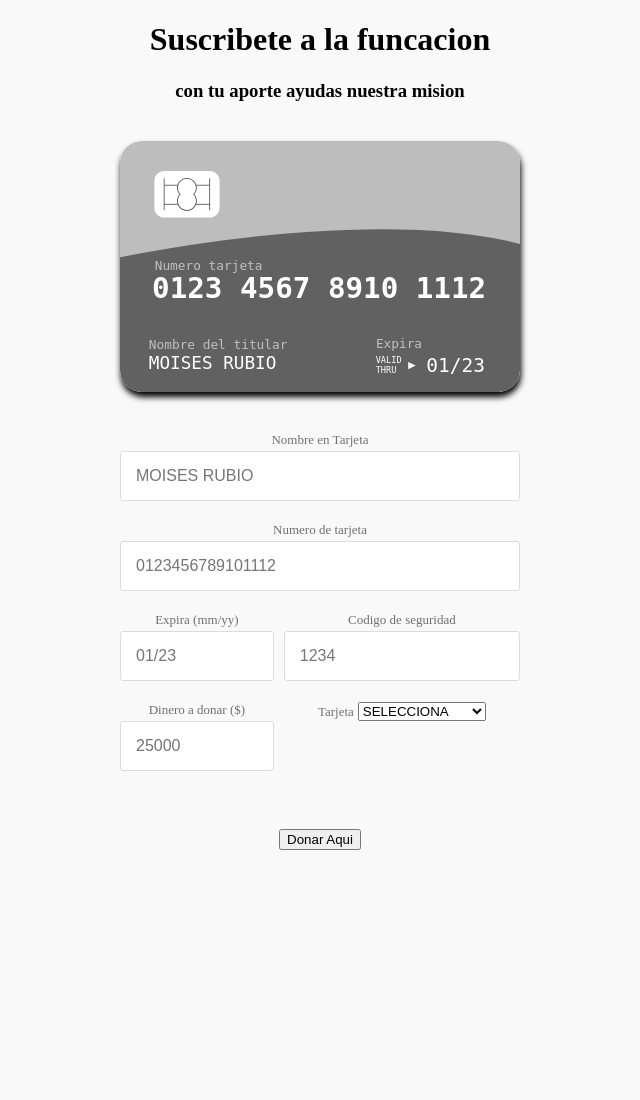
After one commit to Deevcode/G_G_Django, a Django app: page /compras/ in a window 1280 px wide. The commit adds this page. Shown: the whole page, without its empty margins (320-960 px from the left). Run offline with Django 4.2, Linux system fonts and the light colour scheme; parts of the project's set-up code (start-up, migrations or seed data) failed here and were passed over.

Commit message:
cambios en portal de pagos

```diff
--- /dev/null
+++ b/Tienda/Jordaan23/app/static/app/css/pagos.css
@@ -0,0 +1,361 @@
+body {
+    margin: 0;
+    padding: 0;
+    background-color: #f9f9f9;
+    display: -webkit-box;
+    display: -ms-flexbox;
+    display: flex;
+    -ms-flex-line-pack: center;
+        align-content: center;
+    -webkit-box-align: center;
+        -ms-flex-align: center;
+            align-items: center;
+    -webkit-box-pack: center;
+        -ms-flex-pack: center;
+            justify-content: center;
+    min-height: 100vh;
+    -ms-flex-wrap: wrap;
+        flex-wrap: wrap;
+    font-family: 'Raleway';
+}
+
+.payment-title {
+    width: 100%;
+    text-align: center;
+}
+
+.form-container .field-container:first-of-type {
+    grid-area: name;
+}
+
+.form-container .field-container:nth-of-type(2) {
+    grid-area: number;
+}
+
+.form-container .field-container:nth-of-type(3) {
+    grid-area: expiration;
+}
+
+.form-container .field-container:nth-of-type(4) {
+    grid-area: security;
+}
+
+.field-container input {
+    -webkit-box-sizing: border-box;
+    box-sizing: border-box;
+}
+
+.field-container {
+    position: relative;
+}
+
+.form-container {
+    display: grid;
+    grid-column-gap: 10px;
+    grid-template-columns: auto auto;
+    grid-template-rows: 90px 90px 90px;
+    grid-template-areas: "name name""number number""expiration security";
+    max-width: 400px;
+    padding: 20px;
+    color: #707070;
+}
+
+label {
+    padding-bottom: 5px;
+    font-size: 13px;
+}
+
+input {
+    margin-top: 3px;
+    padding: 15px;
+    font-size: 16px;
+    width: 100%;
+    border-radius: 3px;
+    border: 1px solid #dcdcdc;
+}
+
+.ccicon {
+    height: 38px;
+    position: absolute;
+    right: 6px;
+    top: calc(50% - 17px);
+    width: 60px;
+}
+
+/* CREDIT CARD IMAGE STYLING */
+/*
+.preload * {
+    -webkit-transition: none !important;
+    -moz-transition: none !important;
+    -ms-transition: none !important;
+    -o-transition: none !important;
+}
+*/
+
+.container {
+    width: 100%;
+    max-width: 400px;
+    max-height: 251px;
+    height: 54vw;
+    padding: 20px;
+}
+
+#ccsingle {
+    position: absolute;
+    right: 15px;
+    top: 20px;
+}
+
+#ccsingle svg {
+    width: 100px;
+    max-height: 60px;
+}
+
+.creditcard svg#cardfront,
+.creditcard svg#cardback {
+    width: 100%;
+    -webkit-box-shadow: 1px 5px 6px 0px black;
+    box-shadow: 1px 5px 6px 0px black;
+    border-radius: 22px;
+}
+
+#generatecard{
+    cursor: pointer;
+    float: right;
+    font-size: 12px;
+    color: #fff;
+    padding: 2px 4px;
+    background-color: #909090;
+    border-radius: 4px;
+    cursor: pointer;
+    float:right;
+}
+
+/* CHANGEABLE CARD ELEMENTS */
+.creditcard .lightcolor,
+.creditcard .darkcolor {
+    -webkit-transition: fill .5s;
+    transition: fill .5s;
+}
+
+.creditcard .lightblue {
+    fill: #03A9F4;
+}
+
+.creditcard .lightbluedark {
+    fill: #0288D1;
+}
+
+.creditcard .red {
+    fill: #ef5350;
+}
+
+.creditcard .reddark {
+    fill: #d32f2f;
+}
+
+.creditcard .purple {
+    fill: #ab47bc;
+}
+
+.creditcard .purpledark {
+    fill: #7b1fa2;
+}
+
+.creditcard .cyan {
+    fill: #26c6da;
+}
+
+.creditcard .cyandark {
+    fill: #0097a7;
+}
+
+.creditcard .green {
+    fill: #66bb6a;
+}
+
+.creditcard .greendark {
+    fill: #388e3c;
+}
+
+.creditcard .lime {
+    fill: #d4e157;
+}
+
+.creditcard .limedark {
+    fill: #afb42b;
+}
+
+.creditcard .yellow {
+    fill: #ffeb3b;
+}
+
+.creditcard .yellowdark {
+    fill: #f9a825;
+}
+
+.creditcard .orange {
+    fill: #ff9800;
+}
+
+.creditcard .orangedark {
+    fill: #ef6c00;
+}
+
+.creditcard .grey {
+    fill: #bdbdbd;
+}
+
+.creditcard .greydark {
+    fill: #616161;
+}
+
+/* FRONT OF CARD */
+#svgname {
+    text-transform: uppercase;
+}
+
+#cardfront .st2 {
+    fill: #FFFFFF;
+}
+
+#cardfront .st3 {
+    font-family: 'Source Code Pro', monospace;
+    font-weight: 600;
+}
+
+#cardfront .st4 {
+    font-size: 54.7817px;
+}
+
+#cardfront .st5 {
+    font-family: 'Source Code Pro', monospace;
+    font-weight: 400;
+}
+
+#cardfront .st6 {
+    font-size: 33.1112px;
+}
+
+#cardfront .st7 {
+    opacity: 0.6;
+    fill: #FFFFFF;
+}
+
+#cardfront .st8 {
+    font-size: 24px;
+}
+
+#cardfront .st9 {
+    font-size: 36.5498px;
+}
+
+#cardfront .st10 {
+    font-family: 'Source Code Pro', monospace;
+    font-weight: 300;
+}
+
+#cardfront .st11 {
+    font-size: 16.1716px;
+}
+
+#cardfront .st12 {
+    fill: #4C4C4C;
+}
+
+/* BACK OF CARD */
+#cardback .st0 {
+    fill: none;
+    stroke: #0F0F0F;
+    stroke-miterlimit: 10;
+}
+
+#cardback .st2 {
+    fill: #111111;
+}
+
+#cardback .st3 {
+    fill: #F2F2F2;
+}
+
+#cardback .st4 {
+    fill: #D8D2DB;
+}
+
+#cardback .st5 {
+    fill: #C4C4C4;
+}
+
+#cardback .st6 {
+    font-family: 'Source Code Pro', monospace;
+    font-weight: 400;
+}
+
+#cardback .st7 {
+    font-size: 27px;
+}
+
+#cardback .st8 {
+    opacity: 0.6;
+}
+
+#cardback .st9 {
+    fill: #FFFFFF;
+}
+
+#cardback .st10 {
+    font-size: 24px;
+}
+
+#cardback .st11 {
+    fill: #EAEAEA;
+}
+
+#cardback .st12 {
+    font-family: 'Rock Salt', cursive;
+}
+
+#cardback .st13 {
+    font-size: 37.769px;
+}
+
+/* FLIP ANIMATION */
+.container {
+    perspective: 1000px;
+}
+
+.creditcard {
+    width: 100%;
+    max-width: 400px;
+    -webkit-transform-style: preserve-3d;
+    transform-style: preserve-3d;
+    transition: -webkit-transform 0.6s;
+    -webkit-transition: -webkit-transform 0.6s;
+    transition: transform 0.6s;
+    transition: transform 0.6s, -webkit-transform 0.6s;
+    cursor: pointer;
+}
+
+.creditcard .front,
+.creditcard .back {
+    position: absolute;
+    width: 100%;
+    max-width: 400px;
+    -webkit-backface-visibility: hidden;
+    backface-visibility: hidden;
+    -webkit-font-smoothing: antialiased;
+    color: #47525d;
+}
+
+.creditcard .back {
+    -webkit-transform: rotateY(180deg);
+    transform: rotateY(180deg);
+}
+
+.creditcard.flipped {
+    -webkit-transform: rotateY(180deg);
+    transform: rotateY(180deg);
+}
+.webpay {
+    height: 100px;
+}
--- /dev/null
+++ b/Tienda/Jordaan23/app/templates/app/compras.html
@@ -0,0 +1,168 @@
+
+<!-- Carga carpeta static para JS CSS y IMG -->
+{% load static %}
+
+{% block css %}
+<!--ESTILOS PARA EL PORTAL DE PAGOS-->
+<link rel="stylesheet" href="{% static 'app/css/pagos.css' %}">
+{% endblock %}
+
+<!--INICIO DEL BLOQUE HERABLE-->
+{% block js %}
+<!--JAVASCRIP PARA EL PORTAL DE PAGOS-->
+<link rel="stylesheet" href="{% static 'app/css/pago.js' %}">
+{% endblock %}
+
+<!-- LLamo al bloque contenido insertado en [base.html] -->
+{% block contenido %}
+<main>
+    <div class="card">
+        <div class="card-body">
+            <div class="payment-title">
+                <h1>Suscribete a la funcacion</h1>
+                <h3>con tu aporte ayudas nuestra mision</h3>
+            </div>
+            <div class="container preload">
+                <div class="creditcard">
+                    <div class="front">
+                        <div id="ccsingle"></div>
+                        <svg version="1.1" id="cardfront" xmlns="http://www.w3.org/2000/svg" xmlns:xlink="http://www.w3.org/1999/xlink" x="0px" y="0px" viewBox="0 0 750 471" style="enable-background:new 0 0 750 471;" xml:space="preserve">
+                            <g id="Front">
+                                <g id="CardBackground">
+                                    <g id="Page-1_1_">
+                                        <g id="amex_1_">
+                                            <path id="Rectangle-1_1_" class="lightcolor grey" d="M40,0h670c22.1,0,40,17.9,40,40v391c0,22.1-17.9,40-40,40H40c-22.1,0-40-17.9-40-40V40C0,17.9,17.9,0,40,0z" />
+                                        </g>
+                                    </g>
+                                    <path class="darkcolor greydark" d="M750,431V193.2c-217.6-57.5-556.4-13.5-750,24.9V431c0,22.1,17.9,40,40,40h670C732.1,471,750,453.1,750,431z" />
+                                </g>
+                                <text transform="matrix(1 0 0 1 60.106 295.0121)" id="svgnumber" class="st2 st3 st4">0123 4567 8910 1112</text>
+                                <text transform="matrix(1 0 0 1 54.1064 428.1723)" id="svgname" class="st2 st5 st6">MOISES RUBIO</text>
+                                <text transform="matrix(1 0 0 1 54.1074 389.8793)" class="st7 st5 st8">Nombre del titular</text>
+                                <text transform="matrix(1 0 0 1 479.7754 388.8793)" class="st7 st5 st8">Expira</text>
+                                <text transform="matrix(1 0 0 1 65.1054 241.5)" class="st7 st5 st8">Numero tarjeta</text>
+                                <g>
+                                    <text transform="matrix(1 0 0 1 574.4219 433.8095)" id="svgexpire" class="st2 st5 st9">01/23</text>
+                                    <text transform="matrix(1 0 0 1 479.3848 417.0097)" class="st2 st10 st11">VALID</text>
+                                    <text transform="matrix(1 0 0 1 479.3848 435.6762)" class="st2 st10 st11">THRU</text>
+                                    <polygon class="st2" points="554.5,421 540.4,414.2 540.4,427.9 		" />
+                                </g>
+                                <g id="cchip">
+                                    <g>
+                                        <path class="st2" d="M168.1,143.6H82.9c-10.2,0-18.5-8.3-18.5-18.5V74.9c0-10.2,8.3-18.5,18.5-18.5h85.3c10.2,0,18.5,8.3,18.5,18.5v50.2C186.6,135.3,178.3,143.6,168.1,143.6z" />
+                                    </g>
+                                    <g>
+                                        <g>
+                                            <rect x="82" y="70" class="st12" width="1.5" height="60" />
+                                        </g>
+                                        <g>
+                                            <rect x="167.4" y="70" class="st12" width="1.5" height="60" />
+                                        </g>
+                                        <g>
+                                            <path class="st12" d="M125.5,130.8c-10.2,0-18.5-8.3-18.5-18.5c0-4.6,1.7-8.9,4.7-12.3c-3-3.4-4.7-7.7-4.7-12.3
+                                    c0-10.2,8.3-18.5,18.5-18.5s18.5,8.3,18.5,18.5c0,4.6-1.7,8.9-4.7,12.3c3,3.4,4.7,7.7,4.7,12.3
+                                    C143.9,122.5,135.7,130.8,125.5,130.8z M125.5,70.8c-9.3,0-16.9,7.6-16.9,16.9c0,4.4,1.7,8.6,4.8,11.8l0.5,0.5l-0.5,0.5
+                                    c-3.1,3.2-4.8,7.4-4.8,11.8c0,9.3,7.6,16.9,16.9,16.9s16.9-7.6,16.9-16.9c0-4.4-1.7-8.6-4.8-11.8l-0.5-0.5l0.5-0.5
+                                    c3.1-3.2,4.8-7.4,4.8-11.8C142.4,78.4,134.8,70.8,125.5,70.8z" />
+                                        </g>
+                                        <g>
+                                            <rect x="82.8" y="82.1" class="st12" width="25.8" height="1.5" />
+                                        </g>
+                                        <g>
+                                            <rect x="82.8" y="117.9" class="st12" width="26.1" height="1.5" />
+                                        </g>
+                                        <g>
+                                            <rect x="142.4" y="82.1" class="st12" width="25.8" height="1.5" />
+                                        </g>
+                                        <g>
+                                            <rect x="142" y="117.9" class="st12" width="26.2" height="1.5" />
+                                        </g>
+                                    </g>
+                                </g>
+                            </g>
+                            <g id="Back">
+                            </g>
+                        </svg>
+                    </div>
+                    <div class="back col">
+                        <svg version="1.1" id="cardback" xmlns="http://www.w3.org/2000/svg" xmlns:xlink="http://www.w3.org/1999/xlink"
+                            x="0px" y="0px" viewBox="0 0 750 471" style="enable-background:new 0 0 750 471;" xml:space="preserve">
+                            <g id="Front">
+                                <line class="st0" x1="35.3" y1="10.4" x2="36.7" y2="11" />
+                            </g>
+                            <g id="Back">
+                                <g id="Page-1_2_">
+                                    <g id="amex_2_">
+                                        <path id="Rectangle-1_2_" class="darkcolor greydark" d="M40,0h670c22.1,0,40,17.9,40,40v391c0,22.1-17.9,40-40,40H40c-22.1,0-40-17.9-40-40V40
+                                C0,17.9,17.9,0,40,0z" />
+                                    </g>
+                                </g>
+                                <rect y="61.6" class="st2" width="750" height="78" />
+                                <g>
+                                    <path class="st3" d="M701.1,249.1H48.9c-3.3,0-6-2.7-6-6v-52.5c0-3.3,2.7-6,6-6h652.1c3.3,0,6,2.7,6,6v52.5
+                            C707.1,246.4,704.4,249.1,701.1,249.1z" />
+                                    <rect x="42.9" y="198.6" class="st4" width="664.1" height="10.5" />
+                                    <rect x="42.9" y="224.5" class="st4" width="664.1" height="10.5" />
+                                    <path class="st5" d="M701.1,184.6H618h-8h-10v64.5h10h8h83.1c3.3,0,6-2.7,6-6v-52.5C707.1,187.3,704.4,184.6,701.1,184.6z" />
+                                </g>
+                                <text transform="matrix(1 0 0 1 621.999 227.2734)" id="svgsecurity" class="st6 st7">985</text>
+                                <g class="st8">
+                                    <text transform="matrix(1 0 0 1 518.083 280.0879)" class="st9 st6 st10">security code</text>
+                                </g>
+                                <rect x="58.1" y="378.6" class="st11" width="375.5" height="13.5" />
+                                <rect x="58.1" y="405.6" class="st11" width="421.7" height="13.5" />
+                                <text transform="matrix(1 0 0 1 59.5073 228.6099)" id="svgnameback" class="st12 st13">MOISES RUBIO</text>
+                            </g>
+                        </svg>
+                    </div>
+                </div>
+            </div>
+            <center>
+                <div class="form-container">
+                    <div class="field-container">
+                        <label for="name">Nombre en Tarjeta</label>
+                        <input id="name" maxlength="20" type="text" placeholder="MOISES RUBIO">
+                    </div>
+                    <div class="field-container">
+                        <label for="name">Numero de tarjeta</label>
+                        <input id="name" maxlength="20" type="text" placeholder="0123456789101112">
+                    </div>
+                    <div class="field-container">
+                        <label for="expirationdate">Expira (mm/yy)</label>
+                        <input id="expirationdate" type="text" pattern="[0-9]*" inputmode="numeric" placeholder="01/23">
+                    </div>
+                    <div class="field-container">
+                        <label for="securitycode">Codigo de seguridad</label>
+                        <input id="securitycode" type="text" pattern="[0-9]*" inputmode="numeric" placeholder="1234">
+                    </div>
+                    <div class="field-container">
+                        <label for="securitycode">Dinero a donar ($)</label>
+                        <input id="securitycode" type="text" pattern="[0-9]*" inputmode="numeric" placeholder="25000">
+                    </div>
+                    <div class="field-container" id="enviar">
+                        <label for="securitycode" >Tarjeta</label>
+                        <select name="regiones" id="regiones">
+                            <option >SELECCIONA</option>
+                            <option >Tarjeta debito</option>
+                            <option >Tarjeta de Credito</option>
+                        </select>
+                    </div>
+                </div>
+            </center>
+
+            <br>
+            <div class="container">
+                <div class="row">
+
+                    <div class="col">
+                        <center><a href="{% url 'fundacion' %}"><button type="button" class="btn btn-info btn-lg boto">Donar Aqui</button></a></center>
+
+                    </div>
+                </div>
+            </div>
+        </div>
+    </div>
+</main>
+
+{% endblock %}
+<!-- FIN DEL BLOQUE -->
--- a/Tienda/Jordaan23/app/urls.py
+++ b/Tienda/Jordaan23/app/urls.py
@@ -1,5 +1,5 @@
 from django.urls import path, include
-from .views import CategoriaList, carrito, extra_page, fundacion, home , contacto , agregar_producto, listar_producto, modificar_producto, eliminar_producto, registro, politicas , ProductoViewset, CategoriaViewset
+from .views import CategoriaList, carrito, compras, extra_page, fundacion, home , contacto , agregar_producto, listar_producto, modificar_producto, eliminar_producto, registro, politicas , ProductoViewset, CategoriaViewset
 from rest_framework import routers
 from . import views
 
@@ -14,6 +14,7 @@ urlpatterns = [
     path('fundacion/', fundacion,name="fundacion"),
     path('contacto/', contacto,name="contacto"),
     path('carrito/', carrito, name="carrito"),
+    path('compras/', compras, name="compras"),
     path('agregar-producto/', agregar_producto,name="agregar_producto"),
     path('listar-producto/', listar_producto, name="listar_producto"),
     path('tienda/', extra_page, name="tienda"),
--- a/Tienda/Jordaan23/app/views.py
+++ b/Tienda/Jordaan23/app/views.py
@@ -147,6 +147,9 @@ def contacto(request):
 def carrito(request):
     return render(request, 'app/carrito.html')
 
+# VISTA DE COMPRAS
+def compras(request):
+    return render(request, 'app/compras.html')
 
 #-------------------------------------------------------------------------------------------------------------------
 
```
Also changed, not shown: Tienda/Jordaan23/app/static/app/js/pago.js (added, +15 -0 lines), Tienda/Jordaan23/app/templates/app/fundacion.html (+11 -1 lines), 1 other file.
